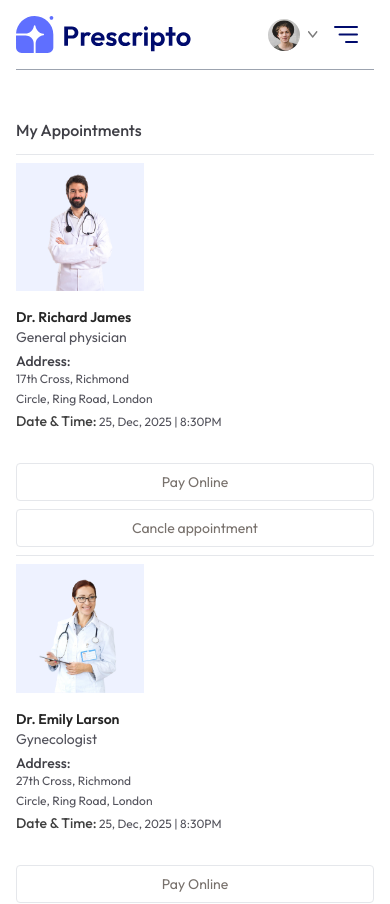
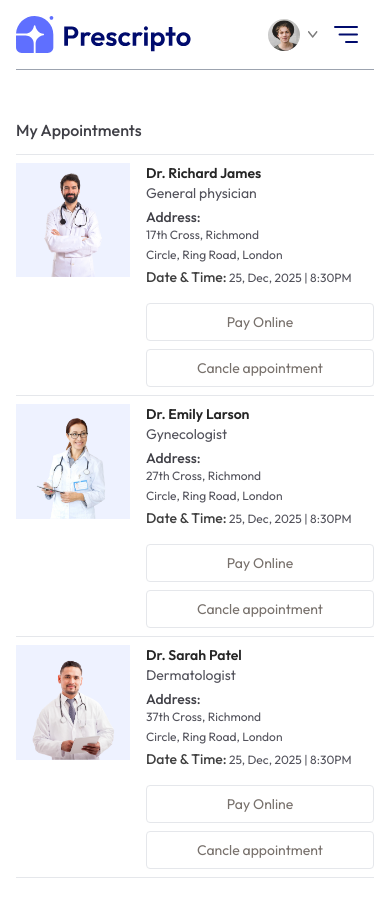
Before and after one commit to ChienCook/prescripto, a React (Vite) app in the folder frontend/: page /my-appointments in a window 390 px wide. Shown: the top 904 px of the page. Built offline with nearby package versions, Linux system fonts and the light colour scheme.

Commit message:
fix: grid-cols-[1fr_2fr] in MyAppointment page

```diff
--- a/frontend/src/pages/MyAppointments.jsx
+++ b/frontend/src/pages/MyAppointments.jsx
@@ -9,7 +9,7 @@ const MyAppointments = () => {
             <p className="pb-3 mt-12 font-medium text-zinc-700 border-b">My Appointments</p>
             <div>
                 {doctors.slice(0, 3).map((item, index) => (
-                    <div key={index} className="grid gird-cols-[1fr_2fr] gap-4 sm:flex sm:gap-6 py-2 border-b">
+                    <div key={index} className="grid grid-cols-[1fr_2fr] gap-4 sm:flex sm:gap-6 py-2 border-b">
                         <div>
                             <img className="w-32 bg-indigo-50" src={item.image} alt="" />
                         </div>
```
